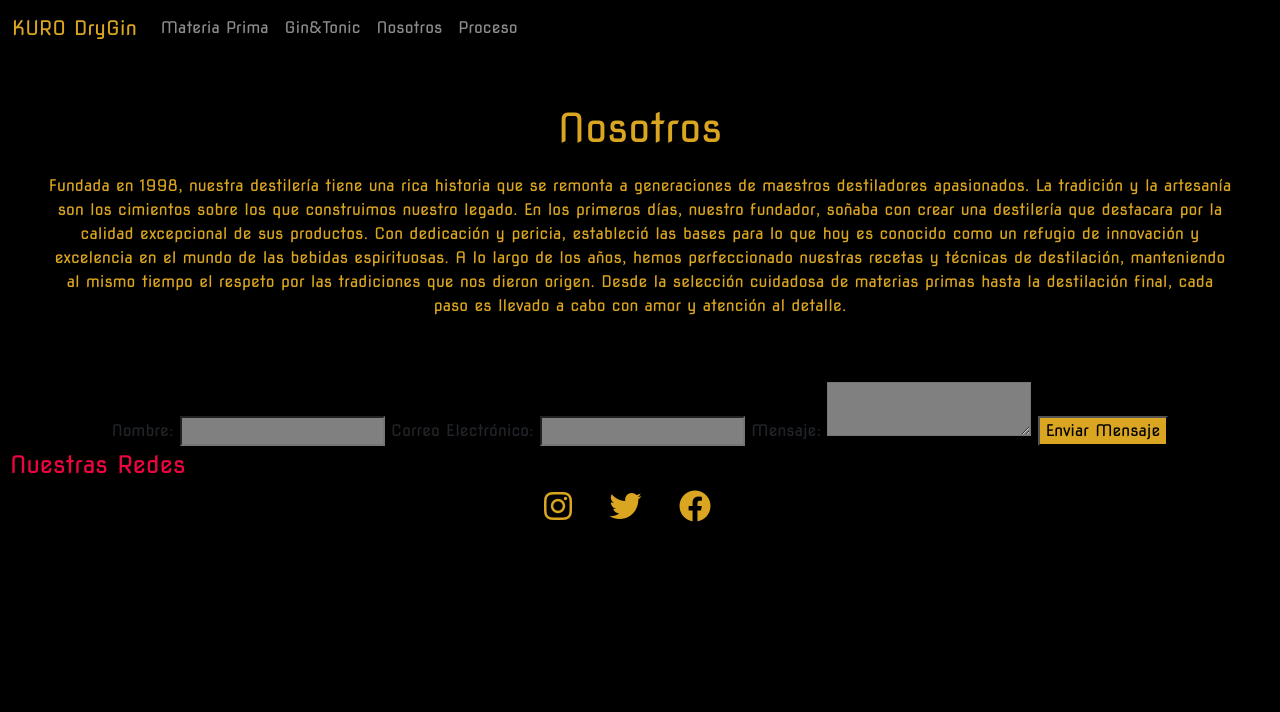
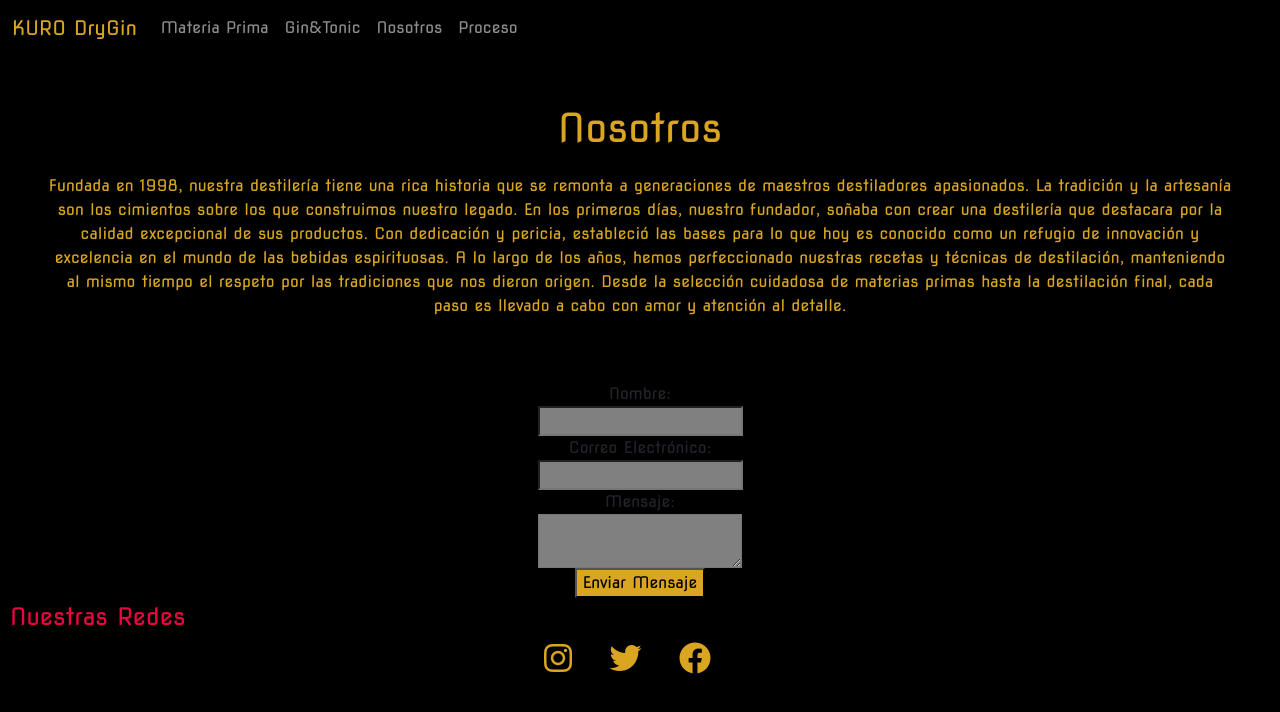
Before and after one commit to vidalestomas/PFVidales, a plain HTML site: page nosotros.html in a window 1280 px wide. Drawn offline with nearby package versions, Linux system fonts and the light colour scheme.

Commit message:
formulario

```diff
--- a/estilos.css
+++ b/estilos.css
@@ -260,6 +260,10 @@
 
 form{
     text-align: center;
+    display: flex;
+    flex-direction: column;
+    align-items: center;
+    justify-content: center;
 
 }
 
--- a/nosotros.html
+++ b/nosotros.html
@@ -47,7 +47,7 @@
       </div>
 
 
-    <div>
+    <div class="formulario-div">
 
         <form action="procesar_formulario.php" method="post">
             <label for="nombre">Nombre:</label>
@@ -61,8 +61,10 @@
 
             <button type="submit">Enviar Mensaje</button>
         </form>
+    </div>
 
 
+    <div>
         <footer>
             <h4>Nuestras Redes
              <h6>
```
